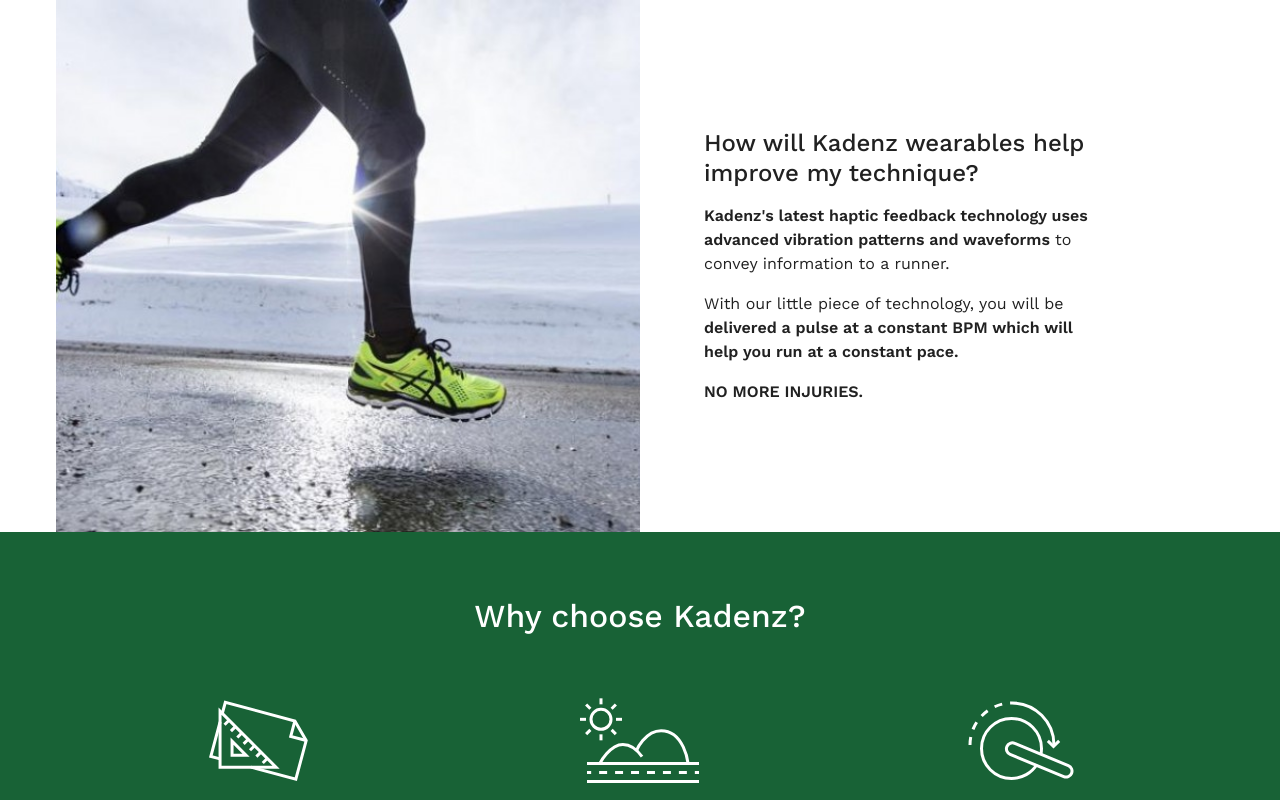
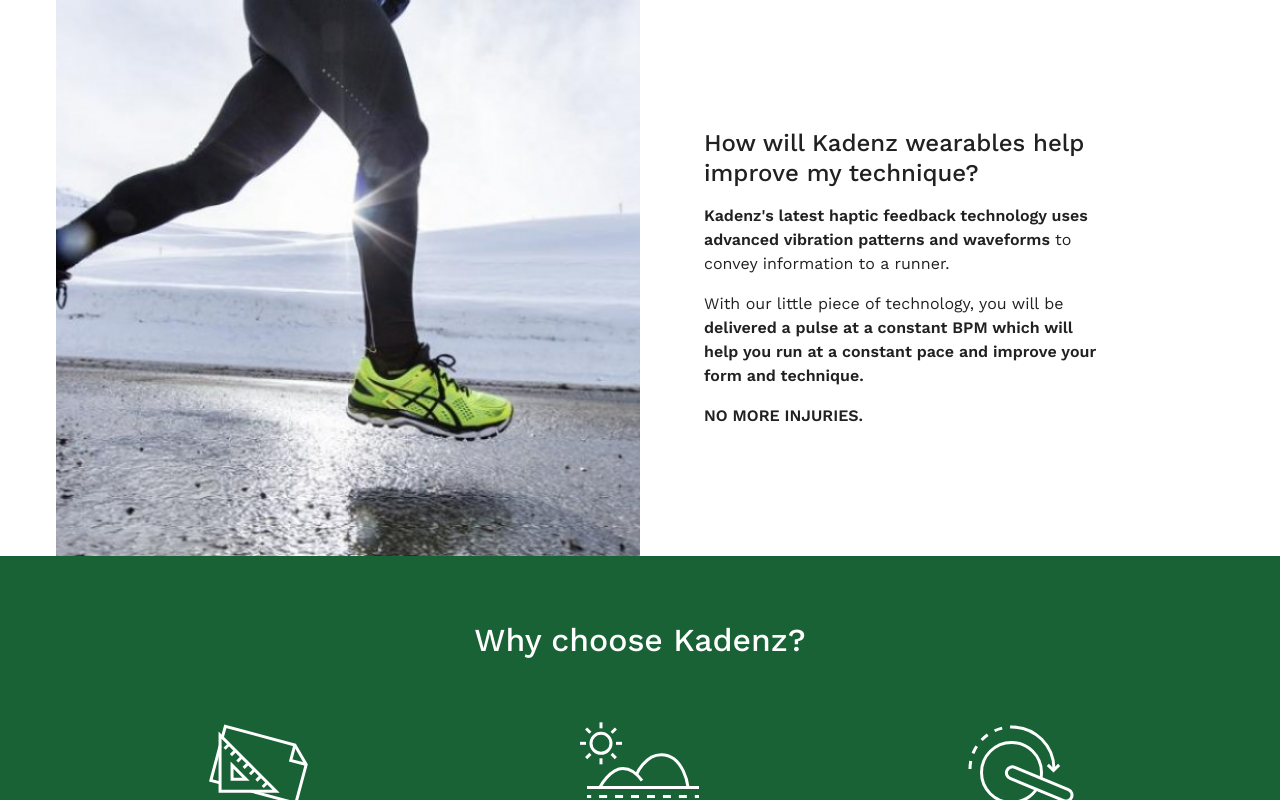
Before and after one commit to rahul047/kandenz, a plain HTML site: page index.html in a window 1280 px wide. Shown: the part 1716-2516 px from the top of the page. Drawn offline with nearby package versions, Linux system fonts and the light colour scheme.

Commit message:
text changed 2

```diff
--- a/index.html
+++ b/index.html
@@ -133,7 +133,9 @@ height="0" width="0" style="display:none;visibility:hidden"></iframe></noscript>
                     <h3>How will Kadenz wearables help improve my technique?</h3>
                     <p><b>Kadenz's latest haptic feedback technology uses advanced vibration patterns and waveforms</b> to convey information to a runner.</p>
 
-                      <p> With our little piece of technology, you will be <b>delivered a pulse at a constant BPM which will help you run at a constant pace.</b></p>
+                      <p> With our little piece of technology, you will be <b>delivered a pulse at a constant BPM which will help you run at a constant pace and improve your form and technique.</b></p>
+
+
 
                       <p><b>NO MORE INJURIES.</b></p>
 
```
